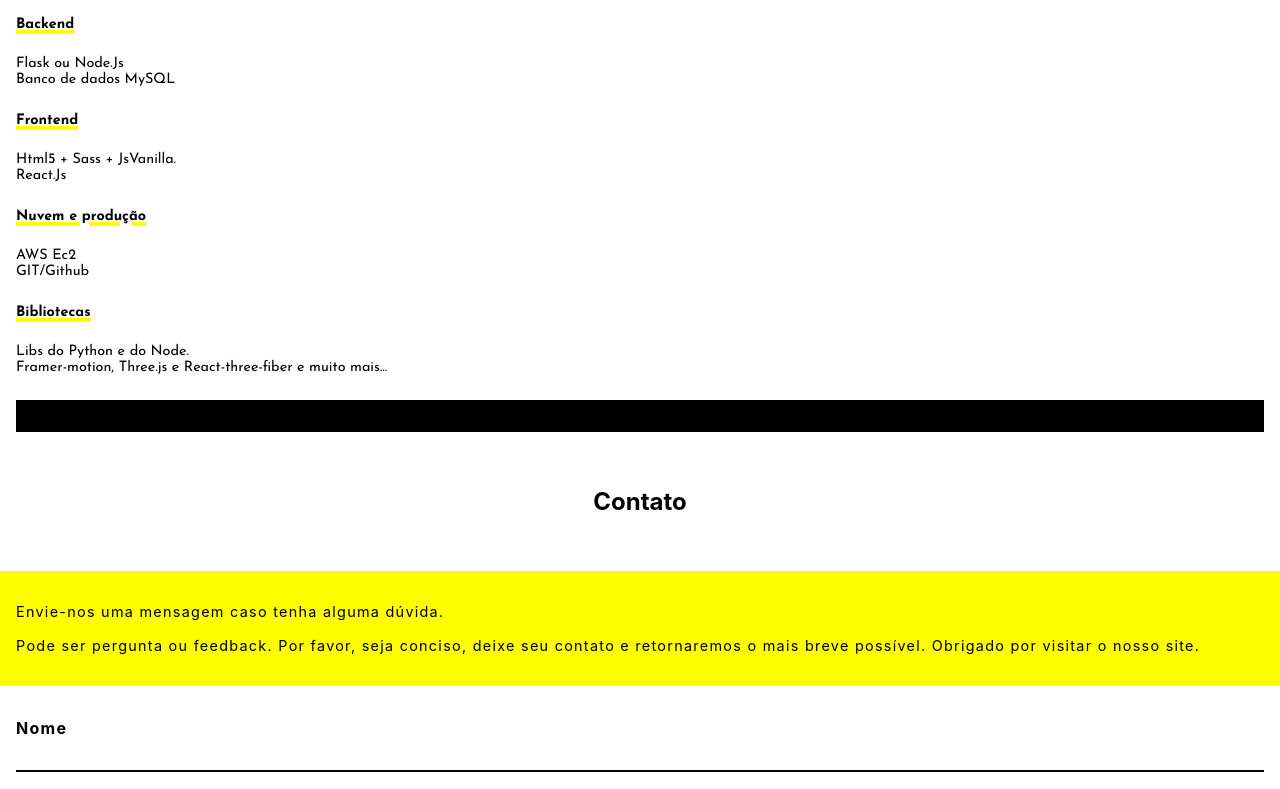
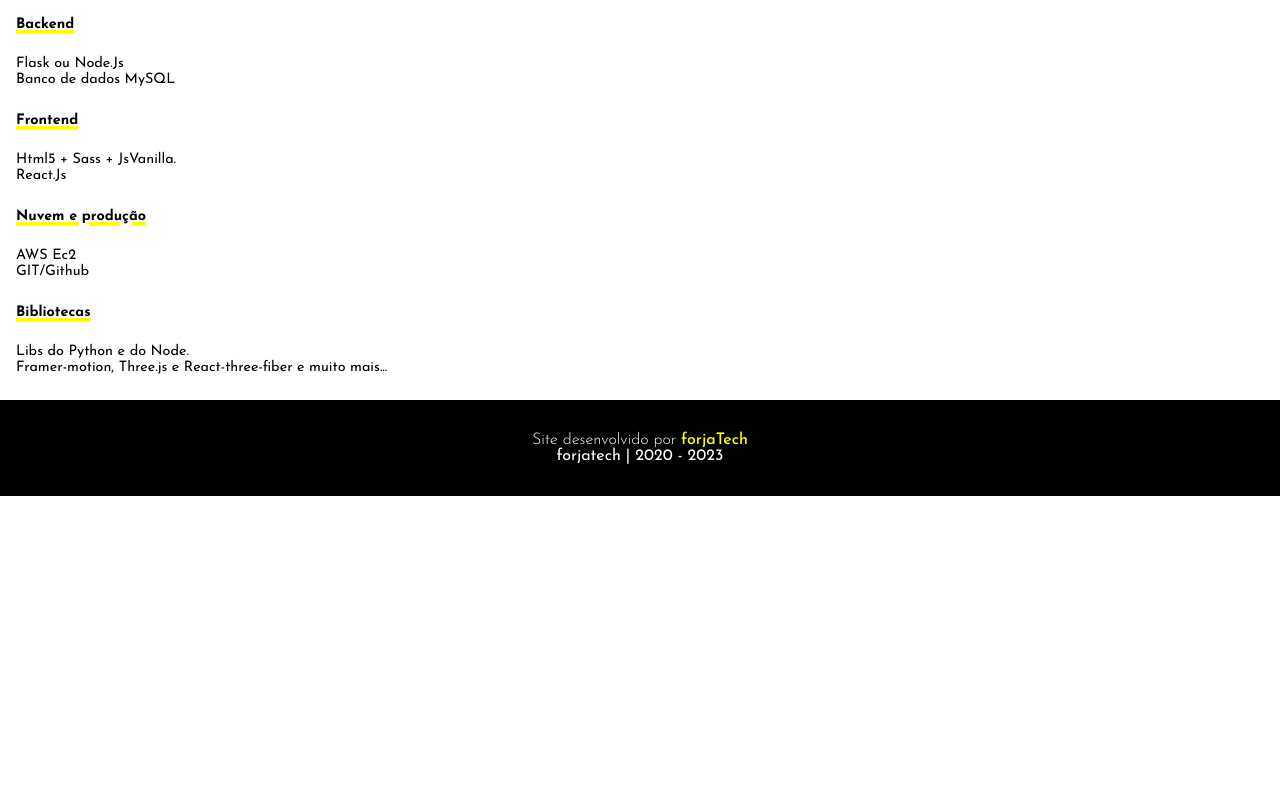
Before and after one commit to ti-forjatech/app.frontend, a React (Create React App) app: page / in a window 1280 px wide. Shown: the part 2000-2789 px from the top of the page. After the commit the page ends 2496 px from the top, so only its background shows below. Built offline with nearby package versions, Linux system fonts and the light colour scheme; the HTML template or start-up script is replaced by a standard one.

Commit message:
Update App.js
Escondido o contato.

```diff
--- a/src/App.js
+++ b/src/App.js
@@ -17,7 +17,7 @@ function App() {
         <Inicio />
         <Sobre setPage={setPage}/>
         <Skills />
-        <Contato />
+        {/* <Contato /> */}
         <Footer />
         <BtnTopo />
       </>
```
